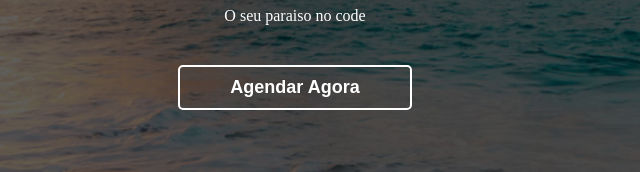
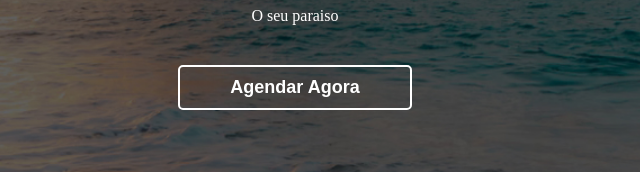
Before and after one commit to Matheus-Ferreira-Dev/ProjetoDev, a plain HTML site: page index.html in a window 1280 px wide. Shown: the part 284-456 px from the top of the page, 345-985 px from the left. Drawn offline with Linux system fonts and the light colour scheme.

Commit message:
adicionei um novo texto

```diff
--- a/index.html
+++ b/index.html
@@ -13,7 +13,7 @@
   <body>
     <header>
       <h1 class="titulo"> Hotel dev </h1>
-      <p> O seu paraiso no code </p>
+      <p> O seu paraiso  </p>
       <a href="https://jsdesenvolvimentoweb.com.br" target="_blank" >
   <button class=" button-space button"> Agendar Agora</button> </header>
       </a>
```
